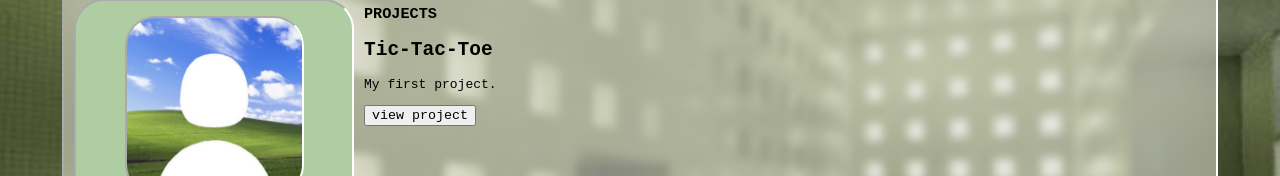
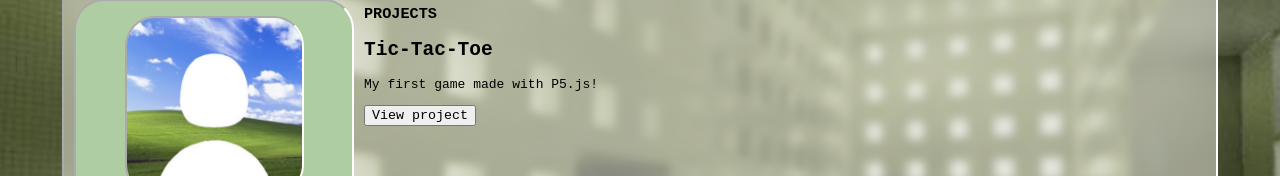
Before and after one commit to MarGreenDev/margreendev-portfolio, a React (Vite) app: page / in a window 1280 px wide. Both pictures are taken after a click on the button "Projects". Shown: the part 207-383 px from the top of the page. Built offline with nearby package versions, Linux system fonts and the light colour scheme.

Commit message:
add translations to project cards

```diff
--- a/src/components/projectCard.jsx
+++ b/src/components/projectCard.jsx
@@ -9,7 +9,7 @@ export default function ProjectCard({
 
     return (
 
-        <article>
+        <article className="project-card">
             <h2>{title}</h2>
 
             <p>{description}</p>
--- a/src/components/viewProject.jsx
+++ b/src/components/viewProject.jsx
@@ -1,11 +1,13 @@
+import { useTranslation } from "react-i18next";
 
 
 export default function ViewProject({ setActivePage, project }) {
+    const { t } = useTranslation();
 
     return (
         <button
             onClick={() => setActivePage(project)}>
-            view project
+            {t("project-card.view-button")}
         </button>
     );
 }
--- a/src/i18n/en.json
+++ b/src/i18n/en.json
@@ -16,5 +16,12 @@
     },
     "footer": {
         "text": "2026 | Made with 💚 by Marylou Groeneveld"
+    },
+    "project-card": {
+        "view-button": "View project",
+        "tictactoe": {
+            "title": "Tic-Tac-Toe",
+            "description": "My first game made with P5.js!"
+        }
     }
 }
--- a/src/i18n/nl.json
+++ b/src/i18n/nl.json
@@ -16,5 +16,12 @@
     },
     "footer": {
         "text": "2026 | Gemaakt met 💚 door Marylou Groeneveld"
+    },
+    "project-card": {
+        "view-button": "Project bekijken",
+        "tictactoe": {
+            "title": "Boter-kaas-en-eieren",
+            "description": "Mijn eerste spel gemaakt met P5.js!"
+        }
     }
 }
--- a/src/pages/projects.jsx
+++ b/src/pages/projects.jsx
@@ -1,14 +1,16 @@
+import { useTranslation } from "react-i18next"
 import ProjectCard from "../components/projectCard"
 
 export default function Projects({ setActivePage }) {
+    const { t } = useTranslation();
 
     return (
         <>
             <h3>PROJECTS</h3>
 
             <ProjectCard
-                title="Tic-Tac-Toe"
-                description="My first project."
+                title={t("project-card.tictactoe.title")}
+                description={t("project-card.tictactoe.description")}
                 project="tictactoe"
                 setActivePage={setActivePage}
             />
```
